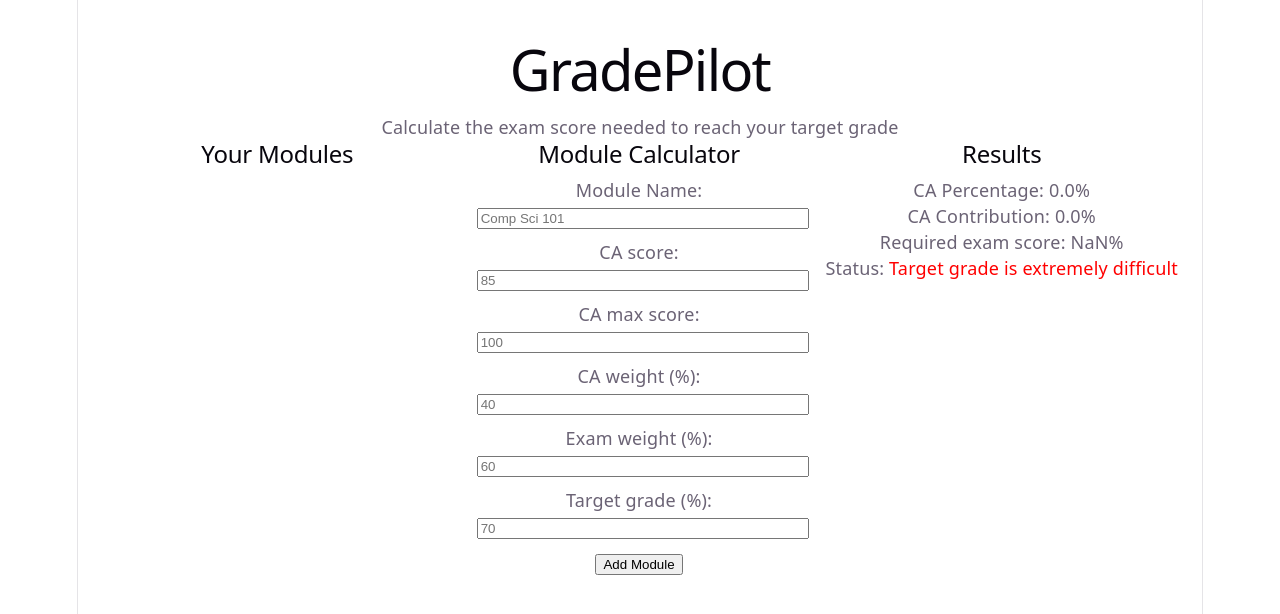
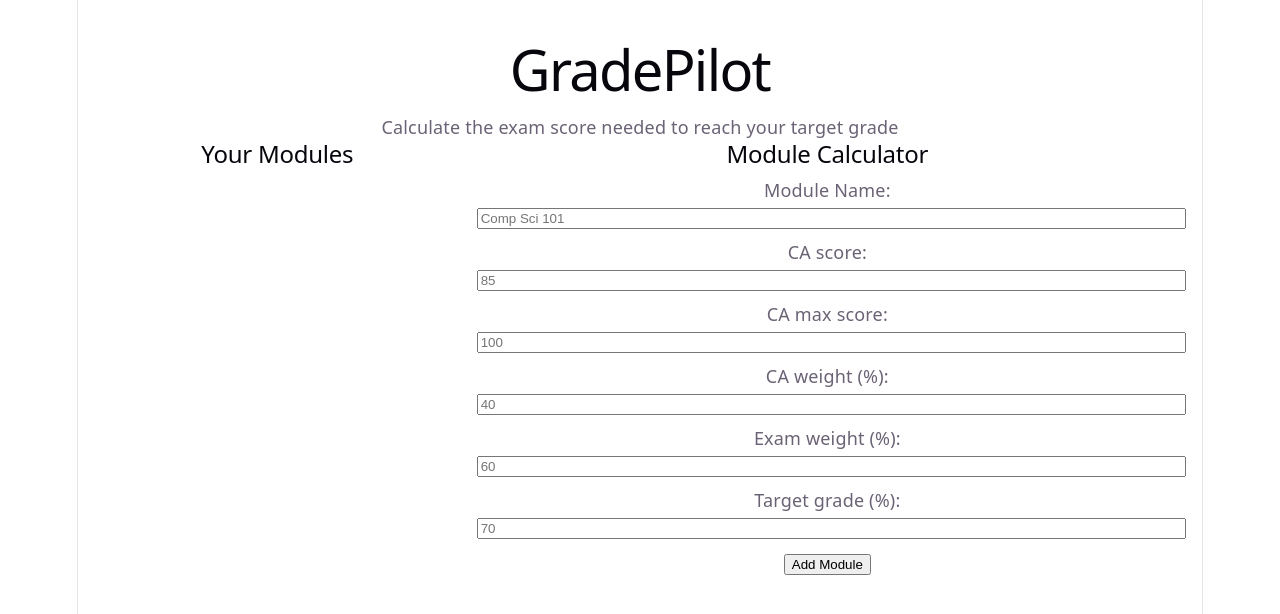
Before and after one commit to kingjacob2020/project-2, a React (Vite) app: page / in a window 1280 px wide. Shown: the top 614 px of the page. Built offline with nearby package versions, Linux system fonts and the light colour scheme.

Commit message:
Layout improvements and hide results until form is filled

```diff
--- a/src/App.css
+++ b/src/App.css
@@ -8,6 +8,11 @@
   display: flex;
   flex-direction: column;
   padding: 24px;
+}
+
+.results-panel{
+  flex: 1;
+  min-width: 0;
 }
 
 .main-content h1,
--- a/src/App.jsx
+++ b/src/App.jsx
@@ -230,6 +230,8 @@ function App() {
         </button>
       </section>
 
+
+        {caScore && caMax && caWeight && examWeight && targetGrade && (
           <section className="results-panel">
             <h2>{moduleName || "Results"}</h2>
 
@@ -238,6 +240,7 @@ function App() {
             <p>Required exam score: {requiredExamPercent.toFixed(1)}%</p>
             <p>Status: <span className={getStatusClass(status)}>{status}</span></p>
           </section>
+        )}
       </div>
     </section>
     </div>
```
Lines whose indentation alone changed are shown as unchanged.
